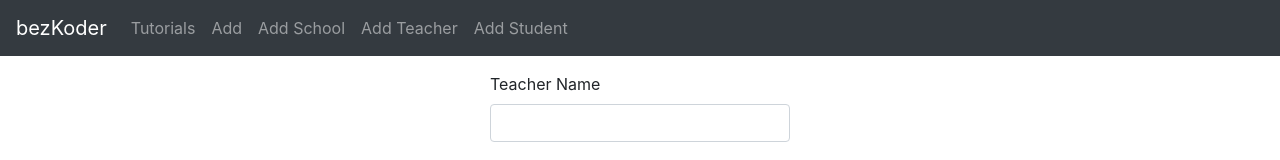
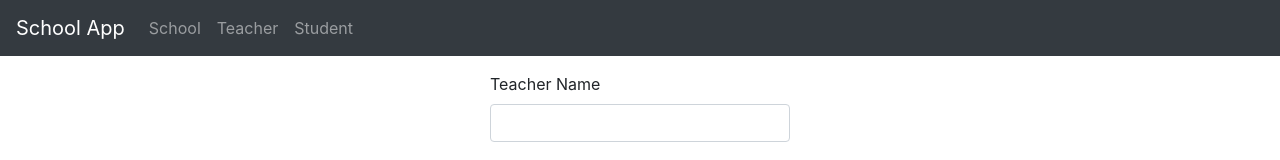
Before and after one commit to chaitanyapatil598/react-crud, a React (Create React App) app: page /addTeacher in a window 1280 px wide. Shown: the top 160 px of the page. Built offline with nearby package versions, Linux system fonts and the light colour scheme; no server answers.

Commit message:
feat: code clean up

```diff
--- a/src/App.tsx
+++ b/src/App.tsx
@@ -16,32 +16,28 @@ class App extends Component {
       <div>
         <nav className="navbar navbar-expand navbar-dark bg-dark">
           <Link to={"/tutorials"} className="navbar-brand">
-            bezKoder
+          School App
           </Link>
           <div className="navbar-nav mr-auto">
             <li className="nav-item">
-              <Link to={"/tutorials"} className="nav-link">
-                Tutorials
-              </Link>
+
             </li>
             <li className="nav-item">
-              <Link to={"/add"} className="nav-link">
-                Add
-              </Link>
+
             </li>
             <li className="nav-item">
               <Link to={"/addSchool"} className="nav-link">
-                Add School
+                 School
               </Link>
             </li>
             <li className="nav-item">
               <Link to={"/addTeacher"} className="nav-link">
-                Add Teacher
+                Teacher
               </Link>
             </li>
             <li className="nav-item">
               <Link to={"/addStudent"} className="nav-link">
-                Add Student
+                 Student
               </Link>
             </li>
           </div>
--- a/src/components/add-teacher.component.tsx
+++ b/src/components/add-teacher.component.tsx
@@ -3,8 +3,6 @@ import TeacherData from "../types/teacher.type";
 import TeacherDataService from '../services/teacher.service'
 import SchoolDataService from '../services/school.service'
 type Props = {};
-
-
 
 type State = TeacherData & {
   submitted: boolean,
@@ -51,6 +49,7 @@ export default class AddTeacher extends Component<Props, State>{
         console.log(e);
       });
   }
+
 
   saveTeacher() {
     const data: TeacherData = {
@@ -143,8 +142,10 @@ export default class AddTeacher extends Component<Props, State>{
 
 
 
+
+
   render() {
-    const { teacherName, department, address, workExperience, schoolId, isActive, submitted, schools } = this.state
+    const { teacherName, department, address, workExperience, isActive, submitted, schools } = this.state
 
     return (
       <div className="submit-form">
@@ -206,6 +207,7 @@ export default class AddTeacher extends Component<Props, State>{
               />
             </div>
 
+
             <div>
               <label htmlFor="workExperience">Workexperience</label>
               <input
@@ -227,6 +229,7 @@ export default class AddTeacher extends Component<Props, State>{
                   : 'Loading'}
               </select>
             </div>
+
             <button onClick={this.saveTeacher} className="btn btn-success">
               Submit
             </button>
```
